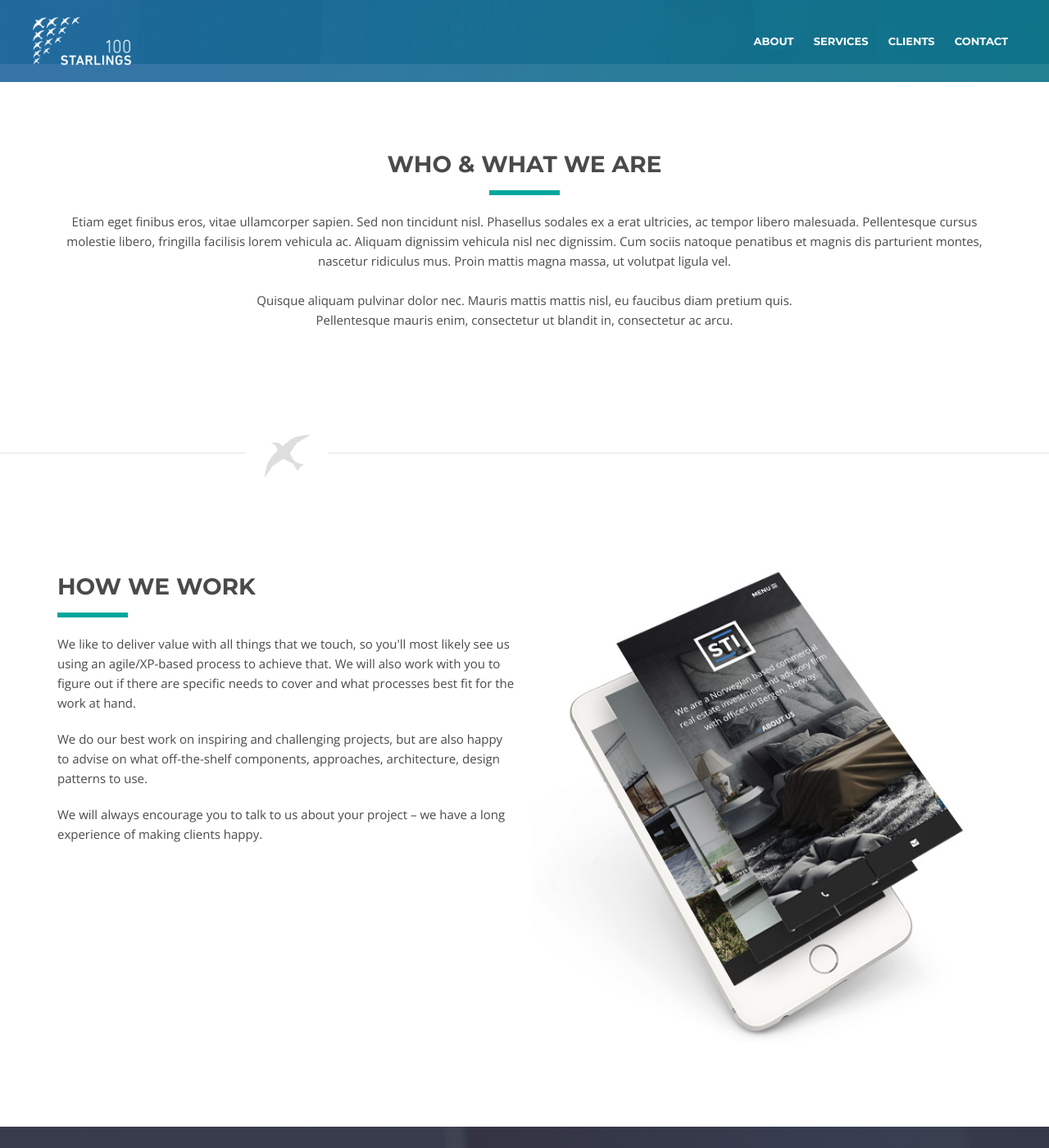
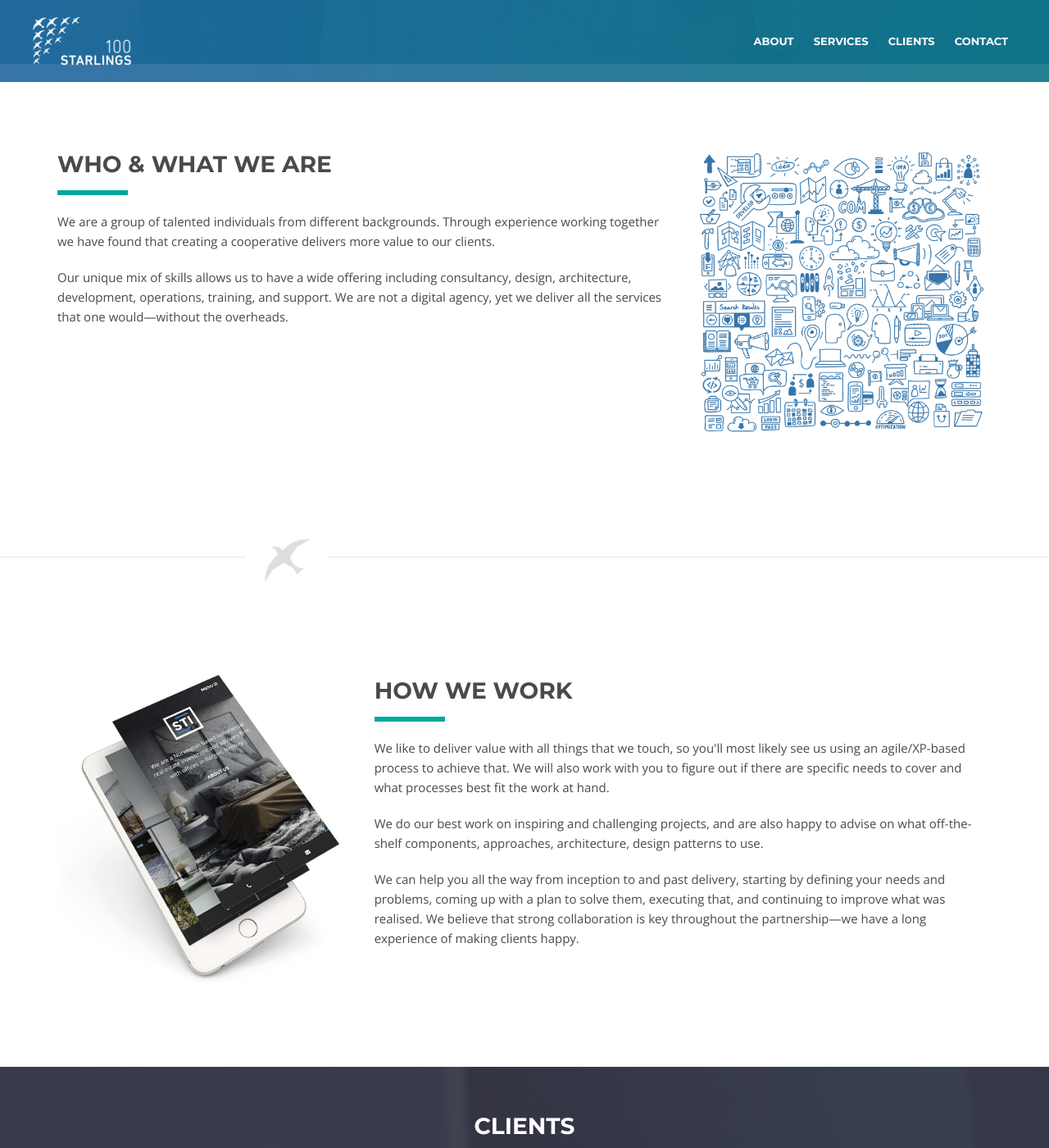
Before and after one commit to 100Starlings/100starlings.github.io, a Jekyll site: the page built from index.html, in a window 1280 px wide and 1400 px high, scrolled down 522 px. Shown: the whole window at 82% size. Built offline with Jekyll 4.4.1, drawn with Linux system fonts in a browser that asks for light colours; nearby versions of some CDN libraries; comment, search, counter and statistics services are not loaded.

Commit message:
Who We Are copy and graphic

```diff
--- a/index.html
+++ b/index.html
@@ -11,8 +11,25 @@ layout: default
 
 <section class="content" id="about">
   <div class="container">
-    <h1 class="title-center">Who & What we are</h1>
-    <p class="align-center">Etiam eget finibus eros, vitae ullamcorper sapien. Sed non tincidunt nisl. Phasellus sodales ex a erat ultricies, ac tempor libero malesuada. Pellentesque cursus molestie libero, fringilla facilisis lorem vehicula ac. Aliquam dignissim vehicula nisl nec dignissim. Cum sociis natoque penatibus et magnis dis parturient montes, nascetur ridiculus mus. Proin mattis magna massa, ut volutpat ligula vel.<br><br>Quisque aliquam pulvinar dolor nec. Mauris mattis mattis nisl, eu faucibus diam pretium quis.<br>Pellentesque mauris enim, consectetur ut blandit in, consectetur ac arcu.</p>
+    <div class="block-group">
+      <div class="col8 block">
+        <h1 class="title-left">Who & What we are</h1>
+        <p>
+          We are a group of talented individuals from different backgrounds. Through
+          experience working together we have found that creating a cooperative
+          delivers more value to our clients.
+        </p>
+        <p>
+          Our unique mix of skills allows us to have a wide offering including
+          consultancy, design, architecture, development, operations, training, and
+          support. We are not a digital agency, yet we deliver all the services that
+          one would—without the overheads.
+        </p>
+      </div>
+      <div class="col4 block">
+        <img src="img/business-and-web-development.png" alt="Who We Are" class="img-responsive">
+      </div>
+    </div>
   </div>
 </section>
 
@@ -24,26 +41,29 @@ layout: default
 <section class="content" id="services">
   <div class="container">
     <div class="block-group">
-      <div class="col6 block">
+      <div class="col4 block">
+        <img src="img/mobile-development.jpg" alt="How we work" class="img-responsive">
+      </div>
+      <div class="col8 block">
         <h1 class="title-left">How we work</h1>
         <p>
           We like to deliver value with all things that we touch, so you'll most
           likely see us using an agile/XP-based process to achieve that. We
           will also work with you to figure out if there are specific needs to
-          cover and what processes best fit for the work at hand.
+          cover and what processes best fit the work at hand.
         </p>
         <p>
-          We do our best work on inspiring and challenging projects, but are
+          We do our best work on inspiring and challenging projects, and are
           also happy to advise on what off-the-shelf components, approaches,
           architecture, design patterns to use.
         </p>
         <p>
-          We will always encourage you to talk to us about your project – we
-          have a long experience of making clients happy.
+          We can help you all the way from inception to and past delivery,
+          starting by defining your needs and problems, coming up with a plan to
+          solve them, executing that, and continuing to improve what was
+          realised. We believe that strong collaboration is key throughout the
+          partnership—we have a long experience of making clients happy.
         </p>
-      </div>
-      <div class="col6 block">
-        <img src="img/img_01.jpg" alt="How we work" class="img-responsive">
       </div>
     </div>
   </div>
```
Also changed, not shown: img/business-and-web-development.png (added), img/mobile-development.jpg (renamed from img/img_01.jpg).
